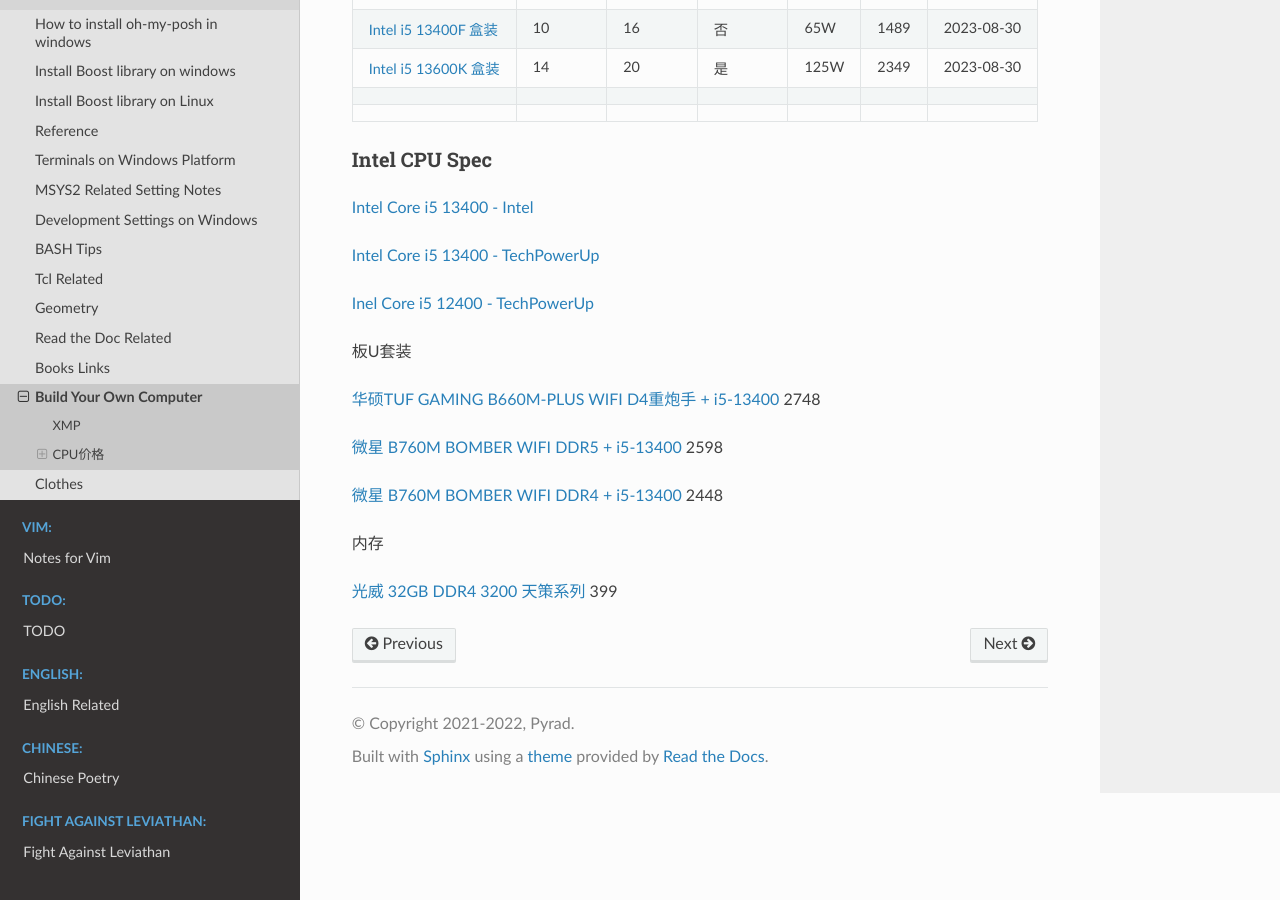
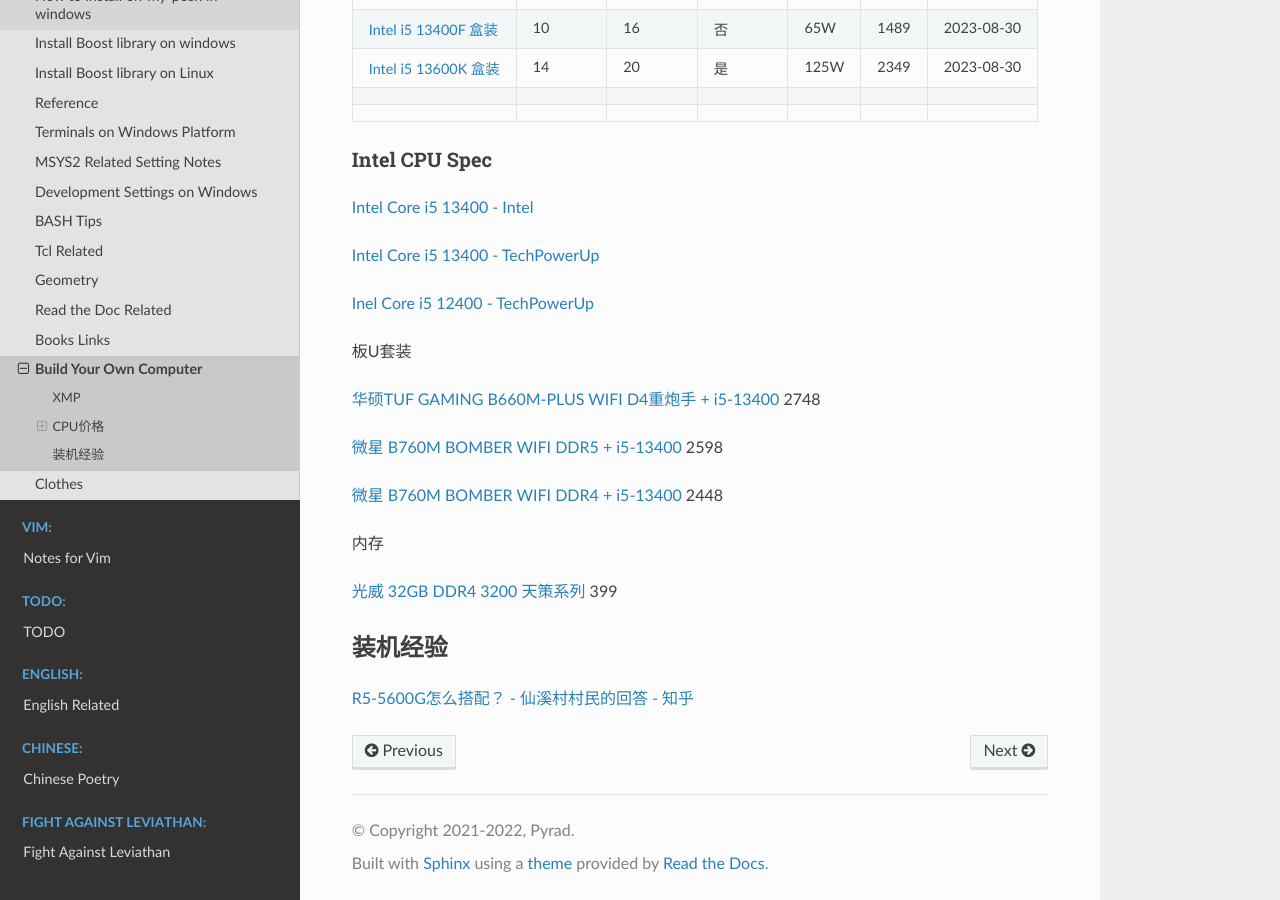
Before and after one commit to Pyrad/pyradnotes, a Sphinx documentation site: the page built from source/Notes/BuildYourOwnComputer.md, in a window 1280 px wide and 900 px high, scrolled down 1316 px. Built offline with Sphinx 7.4.7 and the Read the Docs theme 2.0.0, drawn with Linux system fonts in a browser that asks for light colours.

Commit message:
BYOC A link to refer to

```diff
--- a/source/Notes/BuildYourOwnComputer.md
+++ b/source/Notes/BuildYourOwnComputer.md
@@ -76,3 +76,9 @@
 内存
 
 [光威 32GB DDR4 3200 天策系列](https://item.jd.com/100022451588.html#crumb-wrap) 399
+
+
+
+## 装机经验
+
+[R5-5600G怎么搭配？ - 仙溪村村民的回答 - 知乎](https://www.zhihu.com/question/485256886/answer/3137539970)
```
